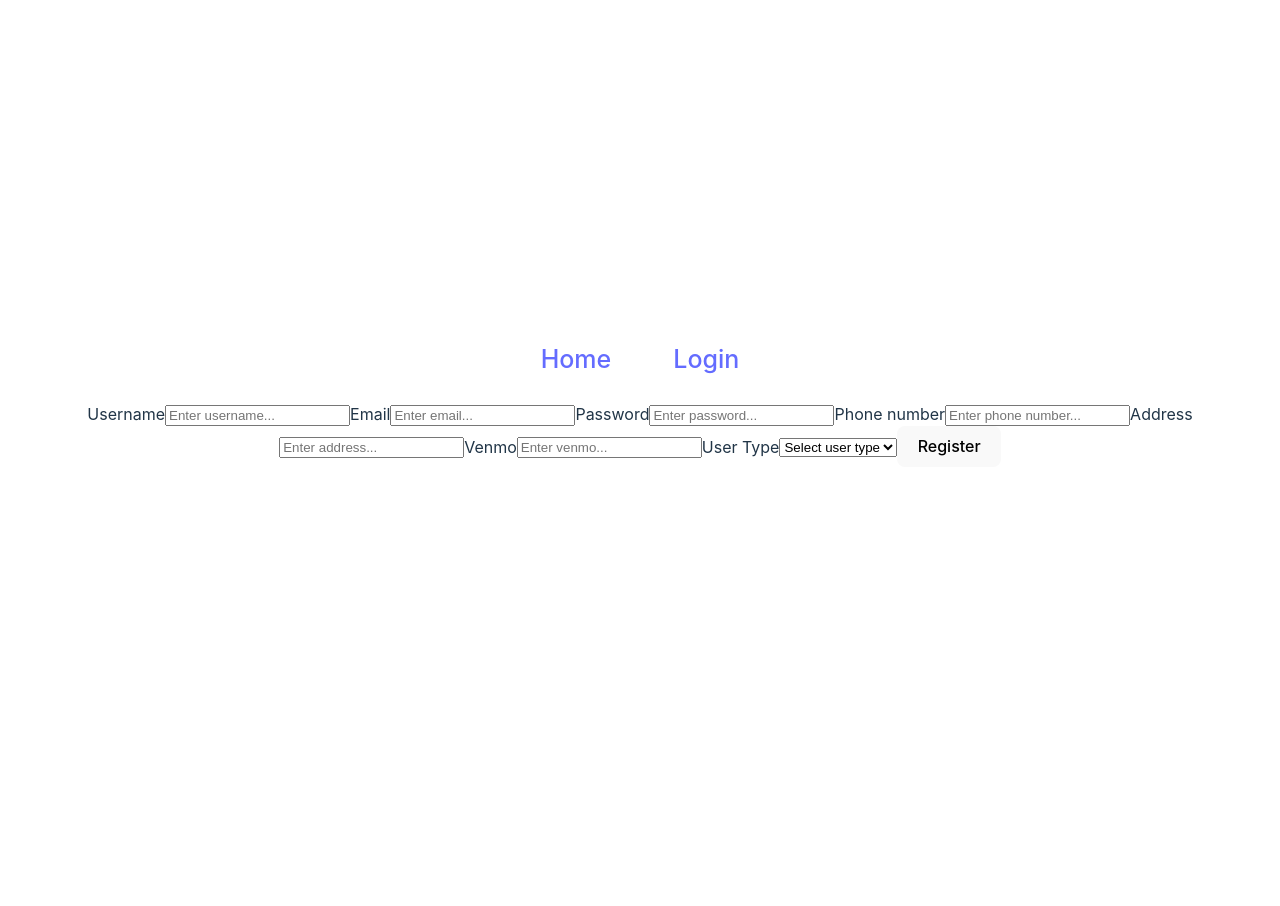
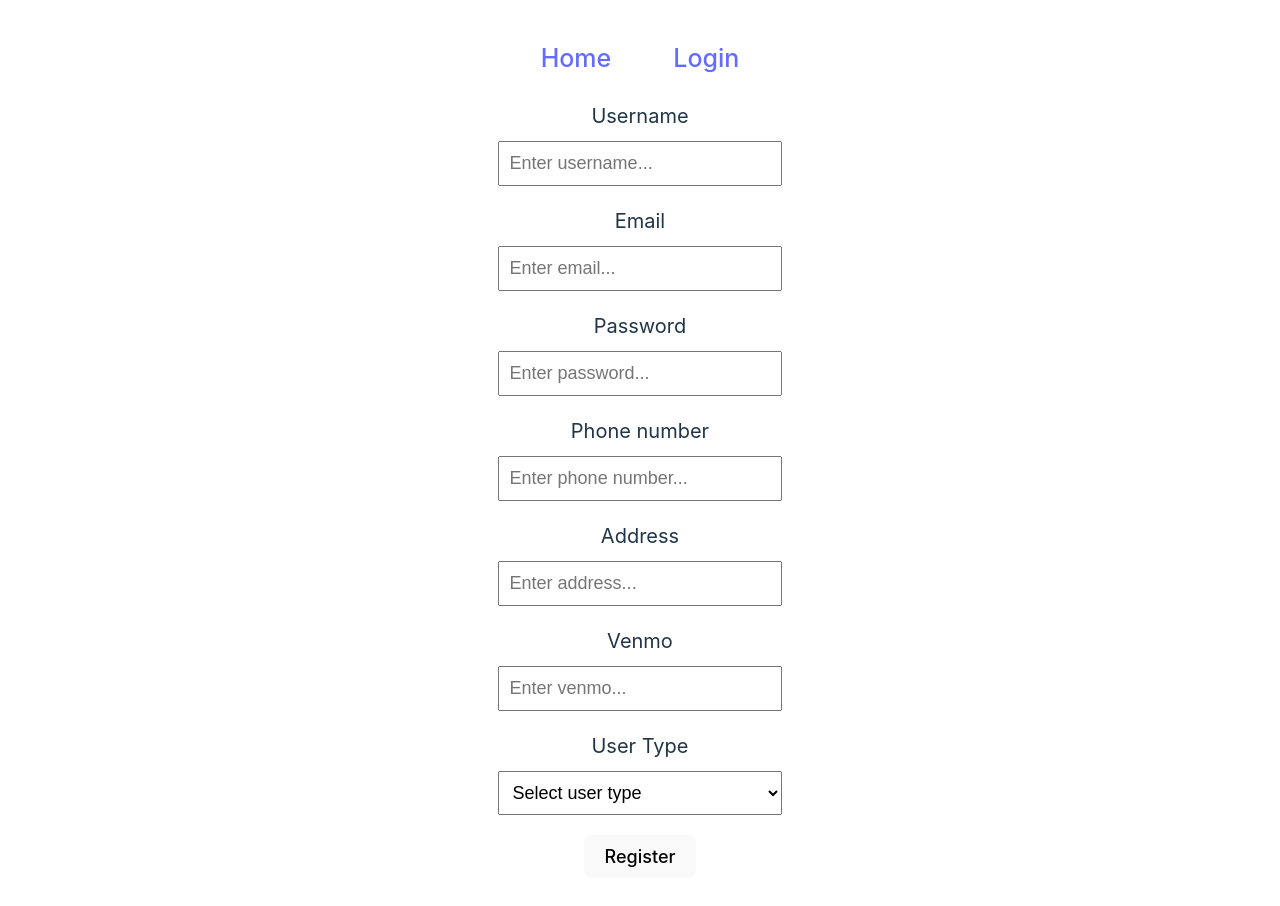
Before and after one commit to andxsu/CS_35L_24S, a React (Vite) app in the folder client/: page /register in a window 1280 px wide. Shown: the top 906 px of the page. Before the commit the page ends 800 px from the top, so only its background shows below. Built offline with nearby package versions, Linux system fonts and the light colour scheme; no server answers.

Commit message:
Made registration page look sliiiiightly nicer

```diff
--- a/client/src/pages/Forgot.jsx
+++ b/client/src/pages/Forgot.jsx
@@ -3,6 +3,26 @@ import {useState} from 'react';
 import axios from 'axios';
 import {toast} from 'react-hot-toast' ;
 import {useNavigate} from 'react-router-dom';
+
+const labelStyle = {
+    fontSize: '20px',
+    marginBottom: '10px',
+    display: 'block'
+};
+
+const inputStyle = {
+    fontSize: '18px',
+    padding: '10px',
+    width: '100%',
+    marginBottom: '20px',
+    boxSizing: 'border-box'
+};
+
+const buttonStyle = {
+    fontSize: '18px',
+    padding: '10px 20px',
+    cursor: 'pointer'
+};
 
 export default function Forgot(){
     const navigate = useNavigate();
@@ -31,10 +51,11 @@ export default function Forgot(){
     return(
         <div>
             <form onSubmit={registerUser}>
-                <label>Email</label>
-                <input type = 'text' placeholder = 'Enter email...' value = {data.email} onChange={(e) => setData({...data, email: e.target.value})}/>
+                <h1 style={labelStyle}>Password help</h1>
+                <label style={labelStyle}>Email</label>
+                <input style={inputStyle} type = 'text' placeholder = 'Enter email...' value = {data.email} onChange={(e) => setData({...data, email: e.target.value})}/>
 
-                <button type = 'submit'>Submit</button>
+                <button style={buttonStyle} type = 'submit'>Rretrieve password</button>
             </form>
         </div>
     )
--- a/client/src/pages/Register.jsx
+++ b/client/src/pages/Register.jsx
@@ -3,6 +3,26 @@ import {useState} from 'react';
 import axios from 'axios';
 import {toast} from 'react-hot-toast' ;
 import {useNavigate} from 'react-router-dom';
+
+const labelStyle = {
+    fontSize: '20px',
+    marginBottom: '10px',
+    display: 'block'
+};
+
+const inputStyle = {
+    fontSize: '18px',
+    padding: '10px',
+    width: '100%',
+    marginBottom: '20px',
+    boxSizing: 'border-box'
+};
+
+const buttonStyle = {
+    fontSize: '18px',
+    padding: '10px 20px',
+    cursor: 'pointer'
+};
 
 export default function Register(){
     const navigate = useNavigate();
@@ -37,26 +57,26 @@ export default function Register(){
     return(
         <div>
             <form onSubmit={registerUser}>
-                <label>Username</label>
-                <input type = 'text' placeholder = 'Enter username...' value = {data.username} onChange={(e) => setData({...data, username: e.target.value})}/>
+                <label style={labelStyle}>Username</label>
+                <input style={inputStyle} type = 'text' placeholder = 'Enter username...' value = {data.username} onChange={(e) => setData({...data, username: e.target.value})}/>
 
-                <label>Email</label>
-                <input type = 'text' placeholder = 'Enter email...' value = {data.email} onChange={(e) => setData({...data, email: e.target.value})}/>
+                <label style={labelStyle}>Email</label>
+                <input style={inputStyle} type = 'text' placeholder = 'Enter email...' value = {data.email} onChange={(e) => setData({...data, email: e.target.value})}/>
 
-                <label>Password</label>
-                <input type= 'password' placeholder = 'Enter password...' value = {data.password} onChange={(e) => setData({...data, password: e.target.value})}/>
+                <label style={labelStyle}>Password</label>
+                <input style={inputStyle} type= 'password' placeholder = 'Enter password...' value = {data.password} onChange={(e) => setData({...data, password: e.target.value})}/>
 
-                <label>Phone number</label>
-                <input type = 'text' placeholder = 'Enter phone number...' value = {data.phoneNum} onChange={(e) => setData({...data, phoneNum: e.target.value})}/>
+                <label style={labelStyle}>Phone number</label>
+                <input style={inputStyle} type = 'text' placeholder = 'Enter phone number...' value = {data.phoneNum} onChange={(e) => setData({...data, phoneNum: e.target.value})}/>
 
-                <label>Address</label>
-                <input type = 'text' placeholder = 'Enter address...' value = {data.address} onChange={(e) => setData({...data, address: e.target.value})}/>
+                <label style={labelStyle}>Address</label>
+                <input style={inputStyle} type = 'text' placeholder = 'Enter address...' value = {data.address} onChange={(e) => setData({...data, address: e.target.value})}/>
 
-                <label>Venmo</label>
-                <input type = 'text' placeholder = 'Enter venmo...' value = {data.venmo} onChange={(e) => setData({...data, venmo: e.target.value})}/>
+                <label style={labelStyle}>Venmo</label>
+                <input style={inputStyle} type = 'text' placeholder = 'Enter venmo...' value = {data.venmo} onChange={(e) => setData({...data, venmo: e.target.value})}/>
 
-                <label>User Type</label>
-                <select
+                <label style={labelStyle}>User Type</label>
+                <select style={inputStyle}
                     name='userType'
                     value={data.user_type}
                     onChange={(e) => setData({...data, user_type: e.target.value})}>
@@ -67,8 +87,7 @@ export default function Register(){
                 </select>
 
 
-                <button type = 'submit'>Register</button>
-
+                <button style={buttonStyle} type = 'submit'>Register</button>
 
             </form>
         </div>
```
